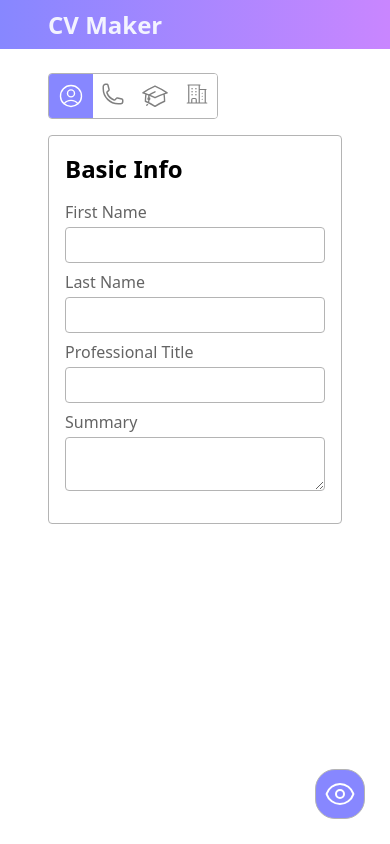
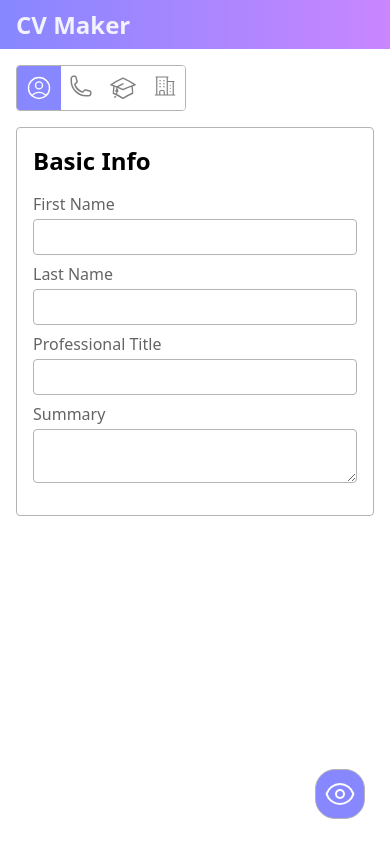
Before and after one commit to NotRelix/cv-maker, a React (Vite) app: page / in a window 390 px wide. Built offline with nearby package versions, Linux system fonts and the light colour scheme.

Commit message:
style: update mobile view with less padding

```diff
--- a/src/App.css
+++ b/src/App.css
@@ -72,6 +72,15 @@ hr {
 }
 
 @media (max-width: 1000px) {
+  .container__main {
+    justify-content: center;
+  }
+
+  .submit-btn {
+    justify-self: start;
+    grid-column: 1 / 3;
+  }
+
   .eye-icon {
     display: flex;
     position: absolute;
@@ -83,3 +92,9 @@ hr {
     border-radius: 20px;
   }
 }
+
+@media (max-width: 580px) {
+  .container__main {
+    padding: 16px;
+  }
+}
--- a/src/components/EducationForm.jsx
+++ b/src/components/EducationForm.jsx
@@ -22,7 +22,6 @@ const EducationForm = ({ userInfo, onChange, setUserInfo }) => {
 
   function handleEdit(index) {
     const editedEducation = { ...userInfo.educationList[index] };
-    console.log(editedEducation);
     setUserInfo(prev => ({
       ...prev,
       university: editedEducation.university,
--- a/src/styles/Navbar.css
+++ b/src/styles/Navbar.css
@@ -9,3 +9,9 @@
   font-weight: 700;
   color: var(--navbar-logo);
 }
+
+@media (max-width: 580px) {
+  .navbar {
+    padding: 8px 16px;
+  }
+}
```
